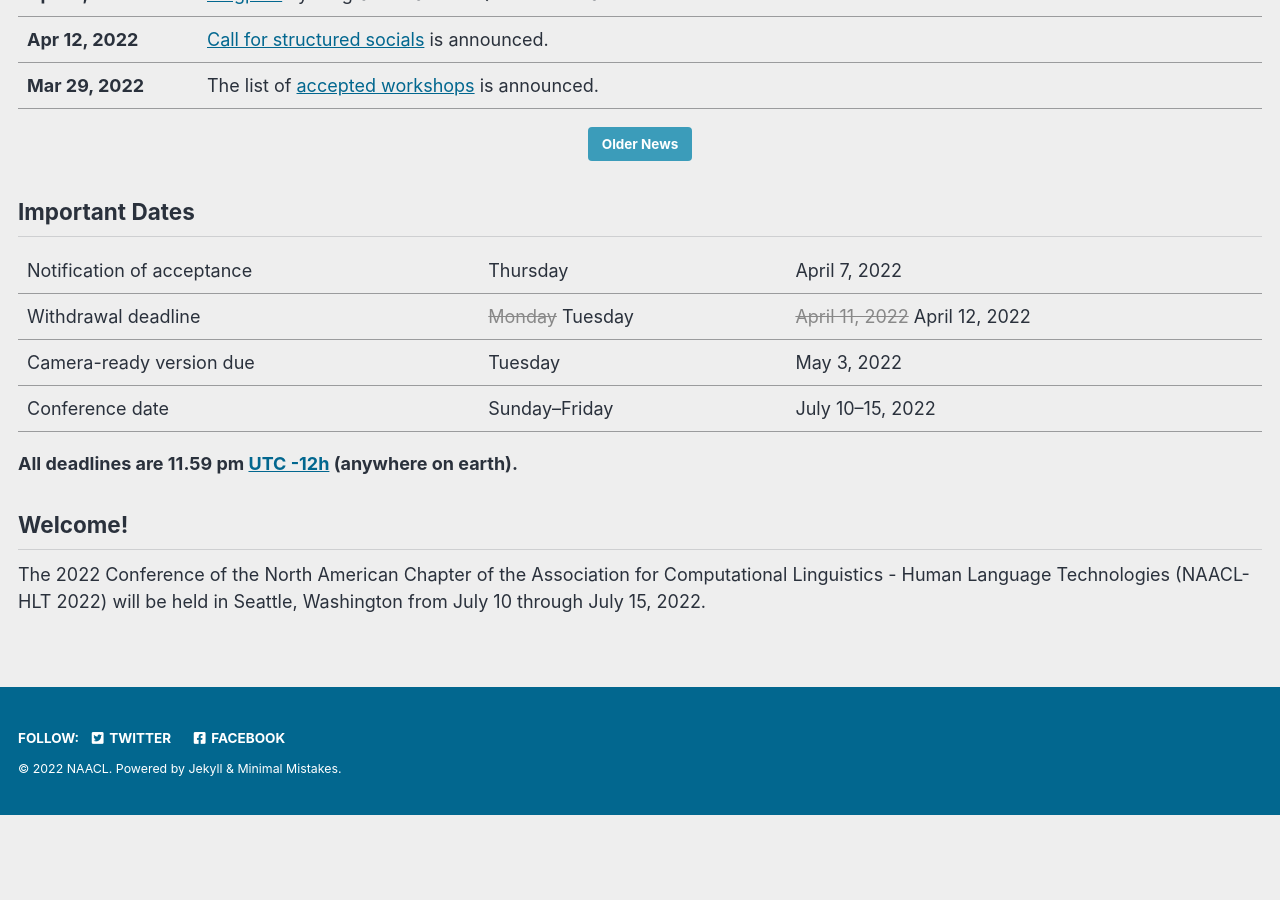
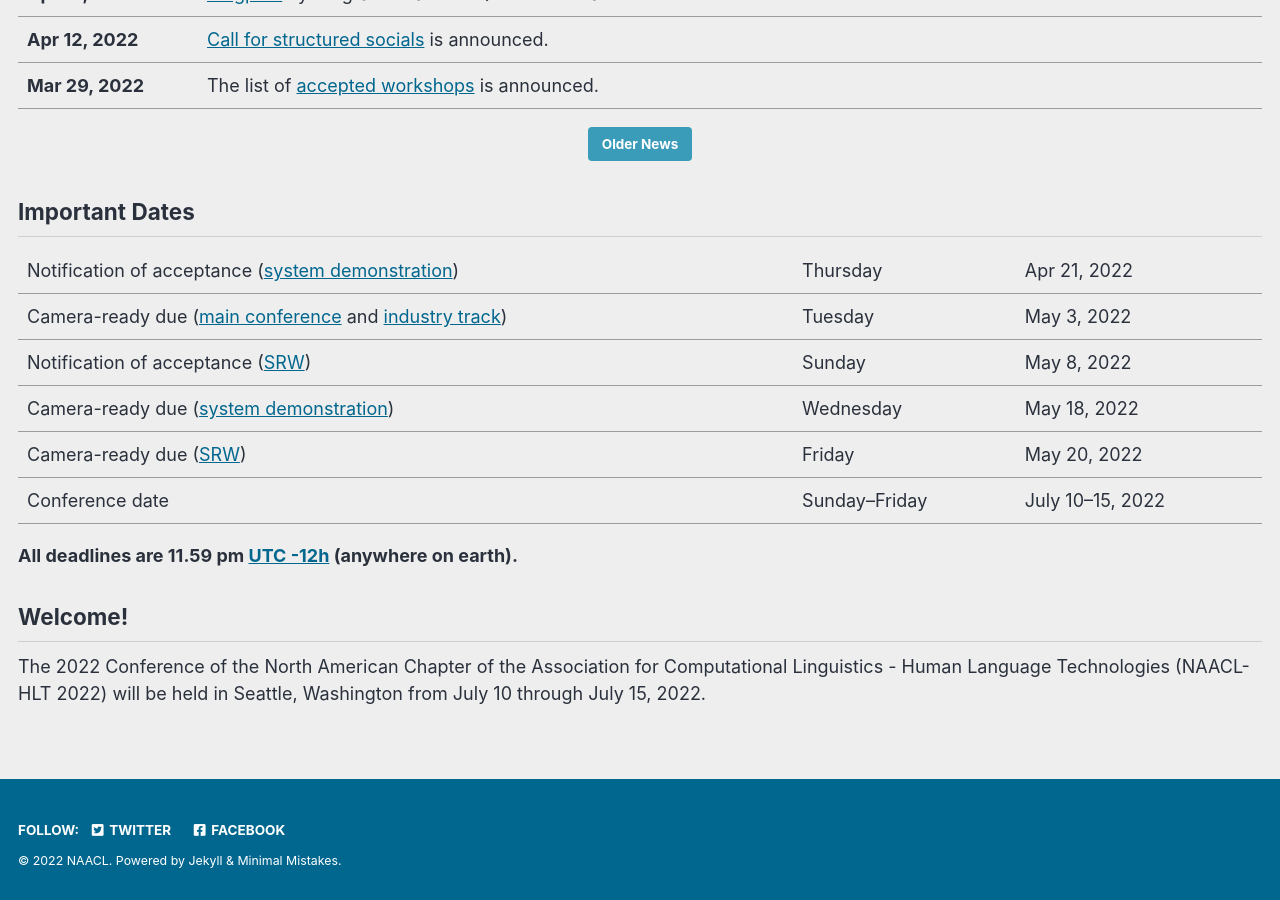
Before and after one commit to naacl-org/naacl-2022-website, a Jekyll site: the page built from _pages/home.md, in a window 1280 px wide and 900 px high, scrolled down 657 px. Built offline with Jekyll 4.4.1, drawn with Linux system fonts in a browser that asks for light colours; cached includes are drawn as plain includes; comment, search, counter and statistics services are not loaded; before the commit the page ends 1472 px from its top, so only the background shows below that.

Commit message:
Updated the important dates

```diff
--- a/_pages/home.md
+++ b/_pages/home.md
@@ -33,9 +33,11 @@ secondary_excerpt: "July 10--15, 2022"
 .dates-table del { color: #888; }
 </style>
 
-| Notification of acceptance | Thursday | April 7, 2022 |
-| Withdrawal deadline | ~~Monday~~ Tuesday | ~~April 11, 2022~~ April 12, 2022 |
-| Camera-ready version due | Tuesday | May 3, 2022 |
+| Notification of acceptance ([system demonstration](/calls/demos/)) | Thursday | Apr 21, 2022 |
+| Camera-ready due ([main conference](/calls/papers/) and [industry track](/calls/industry/)) | Tuesday | May 3, 2022 |
+| Notification of acceptance ([SRW](/calls/srw/)) | Sunday | May 8, 2022 |
+| Camera-ready due ([system demonstration](/calls/demos/)) | Wednesday | May 18, 2022 |
+| Camera-ready due ([SRW](/calls/srw/)) | Friday | May 20, 2022 |
 | Conference date | Sunday--Friday | July 10--15, 2022 |
 {: .dates-table}
 
```
